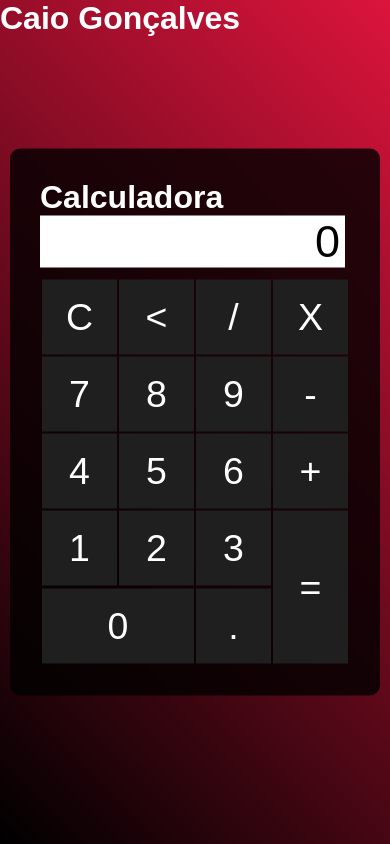
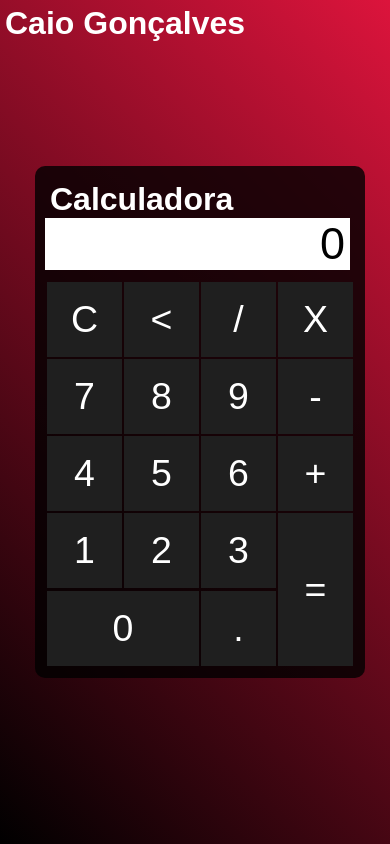
Before and after one commit to CaioGonF/calculadora-simples, a plain HTML site: page index.html in a window 390 px wide. Drawn offline with Linux system fonts and the light colour scheme.

Commit message:
Correção de espaçamentos

```diff
--- a/style.css
+++ b/style.css
@@ -51,5 +51,13 @@ button:hover {
   word-break: break-all;
 }
 
-@media (max-width: ) {
+@media (max-width: 400px) {
+  .calculadora {
+    padding: 10px;
+    margin-inline: 5px;
+  }
+  h1 {
+    padding-top: 5px;
+    padding-left: 5px;
+  }
 }
```
